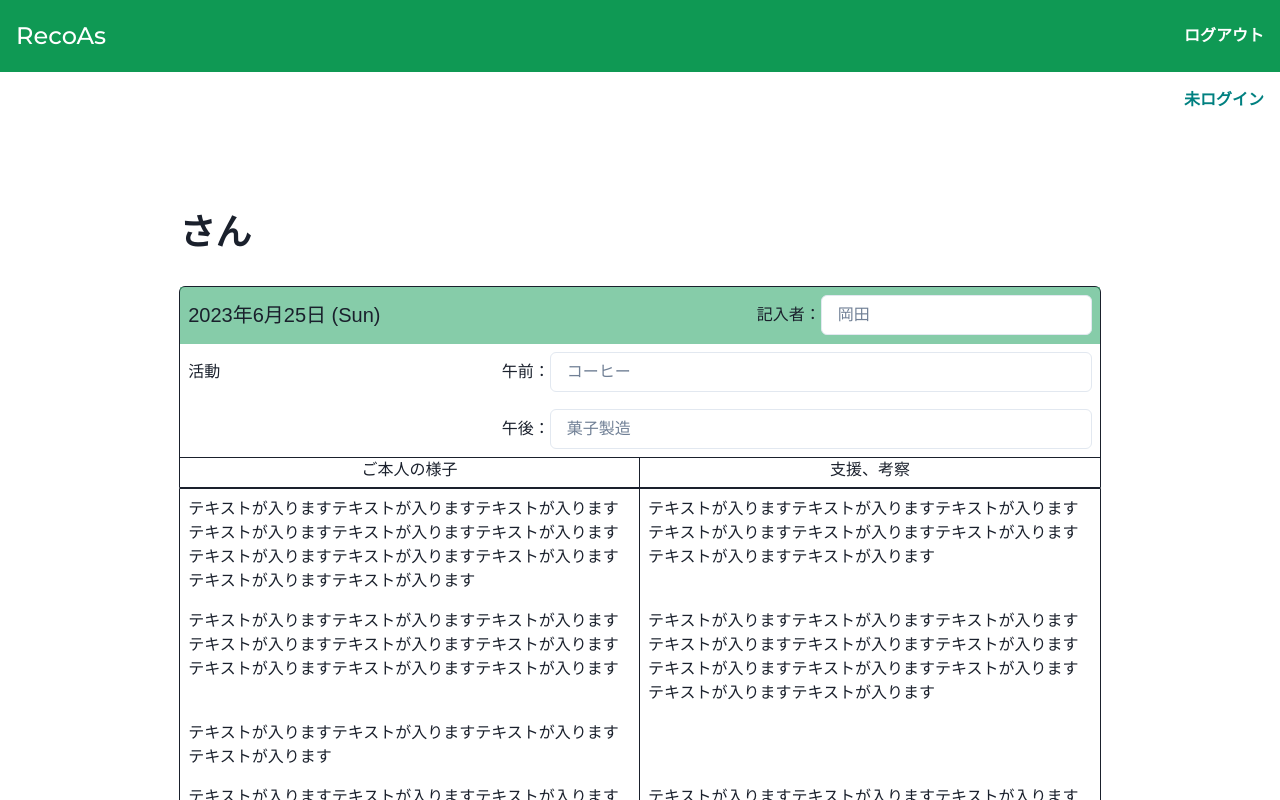
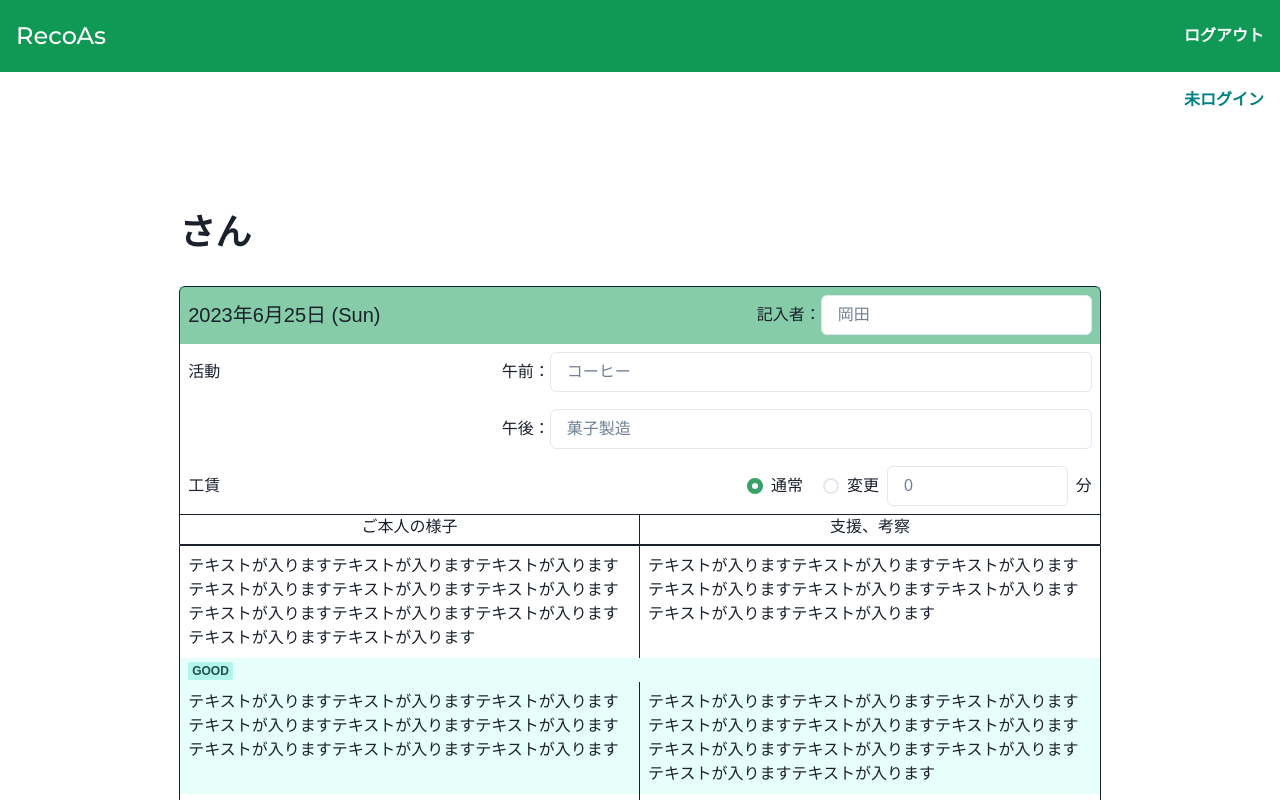
Before and after one commit to okaken2022/recoas, a Next.js app: page /customers/1/records in a window 1280 px wide. Shown: the top 800 px of the page. Built offline with nearby package versions, Linux system fonts and the light colour scheme; no server answers; the database is empty; a web font is replaced by a local one.

Commit message:
記録詳細画面　見た目修正

```diff
--- a/pages/customers/[id]/records/index.tsx
+++ b/pages/customers/[id]/records/index.tsx
@@ -12,6 +12,11 @@ import {
   ListItem,
   Button,
   ButtonGroup,
+  Badge,
+  Checkbox,
+  Radio,
+  RadioGroup,
+  Stack,
 } from '@chakra-ui/react';
 import { useAuth, db, AuthContext } from '@/hooks/firebase';
 import { NextRouter, useRouter } from 'next/router';
@@ -22,12 +27,9 @@ import FullCalendar from '@fullcalendar/react';
 import dayGridPlugin from '@fullcalendar/daygrid';
 import { useContext, useEffect, useState } from 'react';
 
-import axios from 'axios';
 import moment from 'moment';
-import { EventContentArg } from '@fullcalendar/core';
 import { AddIcon, EditIcon } from '@chakra-ui/icons';
-import { Record } from '@/types/recoad';
-import { DailyRecord } from '@/types/dailyRecord';
+import { BasicInfoOfRecord } from '@/types/record';
 import { addDoc, collection } from 'firebase/firestore';
 import { CustomerInfoType } from '@/types/customerInfo';
 import { fetchCustomer } from '@/utils/fetchCustomer';
@@ -36,7 +38,7 @@ export default function RecordPage() {
   {
     /* state */
   }
-  const [addDailyRecord, setAddDailyRecord] = useState<DailyRecord>({
+  const [addDailyRecord, setAddDailyRecord] = useState<BasicInfoOfRecord>({
     // FullCalendarから持ってきたstartの値を入れる
     date: '',
     editor: '',
@@ -53,22 +55,26 @@ export default function RecordPage() {
   const currentUser = auth.currentUser;
   const user = useContext(AuthContext);
 
+  const router: NextRouter = useRouter();
+
   {
-    /* ルーティング */
+    /* 日付情報 */
   }
-  const router: NextRouter = useRouter();
   const { date } = router.query as { date: string };
-  const formattedDate = moment(date).format('YYYY年M月D日 (ddd)');
-  const { id: customerId } = router.query; // クエリパラメーターからcustomerIdを取得
+  const formattedDateJa = moment(date).format('YYYY年M月D日 (ddd)'); //日本語表記の文字列
+  const formattedDate = moment(date).format('YYYY年M月D日 (ddd)'); //日付の文字列
+  const formattedMonth = moment(date).format('YYYY-MM'); //月の文字列
   {
     /* 利用者情報取得 */
   }
+  const { id: customerId } = router.query; // クエリパラメーターからcustomerIdを取得
   useEffect(() => {
     if (customerId) {
       const id = Array.isArray(customerId) ? customerId[0] : customerId;
       fetchCustomer(id, setCustomer);
     }
   }, [customerId]);
+
   {
     /* 記録母体保存 */
   }
@@ -114,7 +120,7 @@ export default function RecordPage() {
         {/* 記録全体 */}
         <Grid
           h='auto'
-          templateRows='repeat(7, 1fr)'
+          templateRows='repeat(9, 1fr)'
           templateColumns='repeat(2, 1fr)'
           // gap={2}
           border='1px'
@@ -123,12 +129,13 @@ export default function RecordPage() {
           {/* 日付 */}
           <GridItem rowSpan={2} colSpan={2} bg='color.mainTransparent1' p={2}>
             <Flex alignItems='center'>
-              <Text fontSize={{ base: 'md', md: 'xl' }}>{formattedDate}</Text>
+              <Text fontSize={{ base: 'md', md: 'xl' }}>{formattedDateJa}</Text>
               <Spacer />
 
               {/* 記入者 */}
               <Text>記入者：</Text>
               <Input
+              size={{ base: 'sm', md: 'md' }}
                 placeholder='岡田'
                 width='30%'
                 bg='white'
@@ -147,6 +154,7 @@ export default function RecordPage() {
               <Spacer />
               <Text>午前：</Text>
               <Input
+                size={{ base: 'sm', md: 'md' }}
                 placeholder='コーヒー'
                 width='60%'
                 bg='white'
@@ -157,11 +165,13 @@ export default function RecordPage() {
               />
             </Flex>
           </GridItem>
-          <GridItem rowSpan={2} colSpan={2} bg='white' p={2} borderBottom='1px'>
+          <GridItem rowSpan={2} colSpan={2} bg='white' p={2}>
             <Flex alignItems='center'>
               <Spacer />
               <Text>午後：</Text>
               <Input
+                            size={{ base: 'sm', md: 'md' }}
+
                 placeholder='菓子製造'
                 width='60%'
                 bg='white'
@@ -170,6 +180,34 @@ export default function RecordPage() {
                 value={addDailyRecord.pmWork}
                 onChange={(e) => setAddDailyRecord({ ...addDailyRecord, pmWork: e.target.value })}
               />
+            </Flex>
+          </GridItem>
+
+          <GridItem rowSpan={2} colSpan={2} bg='white' p={2} borderBottom='1px'>
+            <Flex alignItems='center' gap='2'>
+            <Text>工賃</Text>
+              <Spacer />
+              <RadioGroup>
+                <Stack spacing={5} direction='row'>
+                  <Radio colorScheme='green' defaultChecked>
+                    通常
+                  </Radio>
+                  <Radio colorScheme='red'>
+                    変更
+                  </Radio>
+                </Stack>
+              </RadioGroup>
+              <Input
+                            size={{ base: 'sm', md: 'md' }}
+
+                placeholder='0'
+                width='20%'
+                bg='white'
+                type='text'
+                id='pmWork'
+                value={addDailyRecord.pmWork}
+                onChange={(e) => setAddDailyRecord({ ...addDailyRecord, pmWork: e.target.value })}
+              />分
             </Flex>
           </GridItem>
 
@@ -201,7 +239,8 @@ export default function RecordPage() {
               </Box>
             </Flex>
           </ListItem>
-          <ListItem key=''>
+          <ListItem key='' backgroundColor='teal.50'>
+            <Badge ml='2' colorScheme='teal'>Good</Badge>
             <Flex>
               <Box p='2' w='50%' borderRight='1px'>
                 テキストが入りますテキストが入りますテキストが入りますテキストが入りますテキストが入りますテキストが入りますテキストが入りますテキストが入りますテキストが入ります
@@ -219,7 +258,8 @@ export default function RecordPage() {
               <Box p='2' w='50%'></Box>
             </Flex>
           </ListItem>
-          <ListItem key=''>
+          <ListItem key='' backgroundColor='red.50'>
+            <Badge ml='2' colorScheme='red'>特記事項</Badge>
             <Flex>
               <Box p='2' w='50%' borderRight='1px'>
                 テキストが入りますテキストが入りますテキストが入りますテキストが入りますテキストが入りますテキストが入りますテキストが入りますテキストが入ります
--- a/types/recoad.ts
+++ /dev/null
@@ -1,6 +0,0 @@
-export type Record = {
-  situation: string;
-  support: string;
-  good: boolean;
-  notice: boolean;
-};
--- a/types/dailyRecord.ts
+++ b/types/record.ts
@@ -1,4 +1,4 @@
-export type DailyRecord = {
+export type BasicInfoOfRecord = {
   date: string;
   editor: string;
   amWork: string;
```
